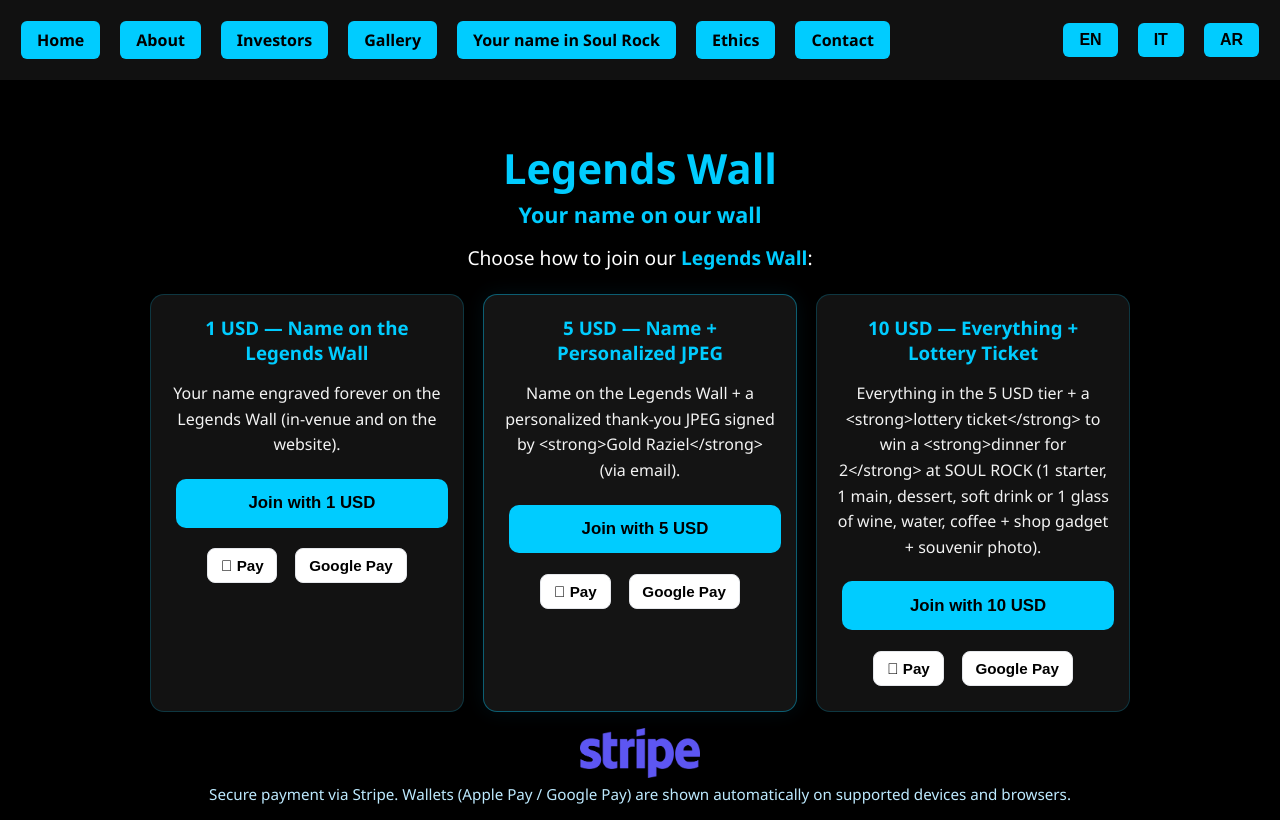
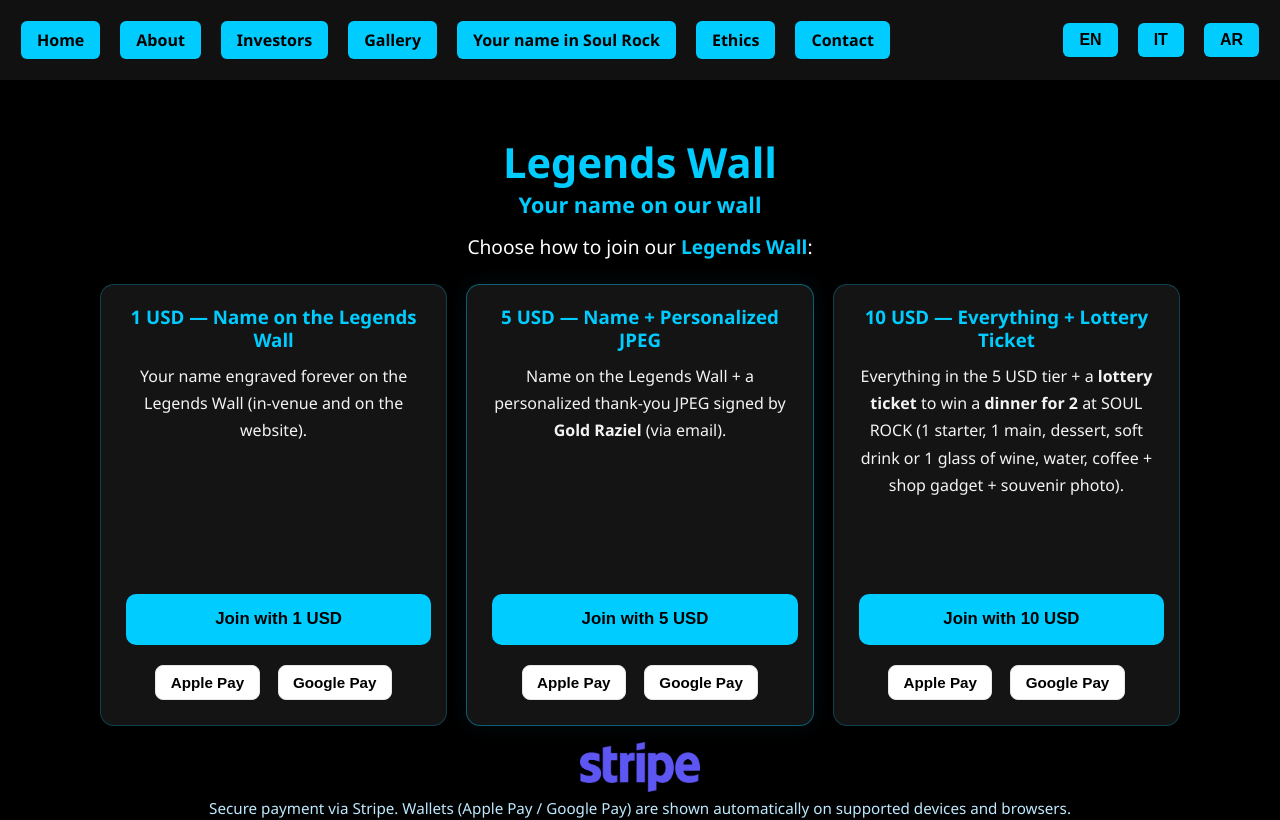
Before and after one commit to GoldRaziel/SRC6, a React (Create React App) app: page /donate in a window 1280 px wide. Shown: the top 820 px of the page. Built offline with nearby package versions, Linux system fonts and the light colour scheme.

Commit message:
Update Donate.js

```diff
--- a/src/pages/Donate.js
+++ b/src/pages/Donate.js
@@ -9,9 +9,11 @@ import solQR from '../assets/images/SOL_wallet_qr_resized.png';
 const Donate = () => {
   const { t } = useTranslation();
 
+  // --- Clipboard helpers -----------------------------------------------------
   const copyToClipboard = (text) => {
     if (navigator.clipboard && window.isSecureContext) {
-      navigator.clipboard.writeText(text)
+      navigator.clipboard
+        .writeText(text)
         .then(() => alert(t('donate_copy_success')))
         .catch(() => fallbackCopy(text));
     } else {
@@ -36,16 +38,24 @@ const Donate = () => {
     }
     document.body.removeChild(textArea);
   };
+  // ---------------------------------------------------------------------------
 
-  // TODO: sostituisci questi URL con i tuoi Payment Links Stripe dedicati ai tre livelli
+  // TODO: sostituisci con i tuoi Stripe Payment Links (1 / 5 / 10 USD)
   const LINK_1USD = '#PAY_1USD';
   const LINK_5USD = '#PAY_5USD';
   const LINK_10USD = '#PAY_10USD';
 
   return (
     <div style={{ padding: '2rem', textAlign: 'center' }}>
-      {/* TITOLO */}
-      <h1 style={{ color: '#00ccff', fontSize: '2.6rem', marginBottom: '0.25rem' }}>
+      {/* TITOLO PRINCIPALE */}
+      <h1
+        style={{
+          color: '#00ccff',
+          fontSize: '2.6rem',
+          lineHeight: 1.1,
+          marginBottom: '0.25rem'
+        }}
+      >
         {t('legends_title')}
       </h1>
 
@@ -69,37 +79,62 @@ const Donate = () => {
           maxWidth: '850px',
           margin: '0.2rem auto 1.25rem',
           lineHeight: '1.7',
-          color: '#ffffff',
+          color: '#ffffff'
         }}
         dangerouslySetInnerHTML={{ __html: t('legends_subtitle_multi') }}
       />
 
-      {/* CARD LIVELLI */}
+      {/* GRID: 3 colonne con altezza uniforme */}
       <div
         style={{
           display: 'grid',
-          gridTemplateColumns: 'repeat(auto-fit, minmax(260px, 1fr))',
+          gridTemplateColumns: 'repeat(auto-fit, minmax(280px, 1fr))',
           gap: '1.2rem',
-          maxWidth: '980px',
-          margin: '1.25rem auto 0',
+          maxWidth: '1080px',
+          margin: '1.25rem auto 0'
         }}
       >
-        {/* 1 USD */}
-        <div style={{
-          background: '#121212',
-          border: '1px solid #00ccff33',
+        {/* --- CARD 1 USD ----------------------------------------------------- */}
+        <div
+          style={{
+            background: '#141414',
+            border: '1px solid #00ccff40',
             borderRadius: '14px',
-          padding: '1.25rem'
-        }}>
-          <h3 style={{ color: '#00ccff', margin: 0 }}>{t('tier1_title')}</h3>
-          <p style={{ color: '#fff', opacity: 0.95, lineHeight: 1.6, minHeight: '72px' }}>
-            {t('tier1_desc')}
-          </p>
+            padding: '1.25rem',
+            display: 'flex',
+            flexDirection: 'column',
+            justifyContent: 'flex-start',
+            minHeight: 400
+          }}
+        >
+          <h3
+            style={{
+              color: '#00ccff',
+              margin: 0,
+              lineHeight: 1.25
+            }}
+          >
+            {t('tier1_title')}
+          </h3>
+
+          {/* descrizione con HTML (strong, ecc.) */}
+          <div
+            style={{
+              color: '#ffffff',
+              opacity: 0.95,
+              lineHeight: 1.7,
+              marginTop: '0.7rem'
+            }}
+            dangerouslySetInnerHTML={{ __html: t('tier1_desc') }}
+          />
+
+          {/* CTA blocco in basso */}
+          <div style={{ marginTop: 'auto' }}>
             <a href={LINK_1USD} target="_blank" rel="noreferrer">
               <button
                 style={{
                   width: '100%',
-                padding: '0.9rem 1rem',
+                  padding: '0.95rem 1rem',
                   fontSize: '1.05rem',
                   borderRadius: '10px',
                   backgroundColor: '#00ccff',
@@ -107,18 +142,27 @@ const Donate = () => {
                   border: 'none',
                   cursor: 'pointer',
                   fontWeight: 'bold',
+                  marginTop: '1rem'
                 }}
               >
                 {t('tier_pay_cta', { amount: '1 USD' })}
               </button>
             </a>
-          <div style={{ marginTop: '0.65rem' }}>
-            {/* Pulsanti wallet (stesso link) */}
-            <a href={LINK_1USD} target="_blank" rel="noreferrer"
-              style={{ marginRight: '0.5rem', display: 'inline-block' }}>
+
+            {/* shortcut wallet → stesso link Stripe */}
+            <div
+              style={{
+                marginTop: '0.65rem',
+                display: 'flex',
+                gap: '0.5rem',
+                justifyContent: 'center',
+                flexWrap: 'wrap'
+              }}
+            >
+              <a href={LINK_1USD} target="_blank" rel="noreferrer">
                 <button
                   style={{
-                  padding: '0.5rem 0.8rem',
+                    padding: '0.5rem 0.9rem',
                     fontSize: '0.95rem',
                     borderRadius: '8px',
                     backgroundColor: '#fff',
@@ -128,144 +172,13 @@ const Donate = () => {
                     fontWeight: 600
                   }}
                 >
-                 Pay
+                  Apple Pay
                 </button>
               </a>
-            <a href={LINK_1USD} target="_blank" rel="noreferrer" style={{ display: 'inline-block' }}>
+              <a href={LINK_1USD} target="_blank" rel="noreferrer">
                 <button
                   style={{
-                  padding: '0.5rem 0.8rem',
-                  fontSize: '0.95rem',
-                  borderRadius: '8px',
-                  backgroundColor: '#fff',
-                  color: '#000',
-                  border: '1px solid #e5e7eb',
-                  cursor: 'pointer',
-                  fontWeight: 600
-                }}
-              >
-                Google&nbsp;Pay
-              </button>
-            </a>
-          </div>
-        </div>
-
-        {/* 5 USD */}
-        <div style={{
-          background: '#141414',
-          border: '1px solid #00ccff66',
-          borderRadius: '14px',
-          padding: '1.25rem',
-          boxShadow: '0 0 20px rgba(0,176,240,0.08)'
-        }}>
-          <h3 style={{ color: '#00ccff', margin: 0 }}>{t('tier2_title')}</h3>
-          <p style={{ color: '#fff', opacity: 0.95, lineHeight: 1.6, minHeight: '72px' }}>
-            {t('tier2_desc')}
-          </p>
-          <a href={LINK_5USD} target="_blank" rel="noreferrer">
-            <button
-              style={{
-                width: '100%',
-                padding: '0.9rem 1rem',
-                fontSize: '1.05rem',
-                borderRadius: '10px',
-                backgroundColor: '#00ccff',
-                color: '#000',
-                border: 'none',
-                cursor: 'pointer',
-                fontWeight: 'bold',
-              }}
-            >
-              {t('tier_pay_cta', { amount: '5 USD' })}
-            </button>
-          </a>
-          <div style={{ marginTop: '0.65rem' }}>
-            <a href={LINK_5USD} target="_blank" rel="noreferrer"
-              style={{ marginRight: '0.5rem', display: 'inline-block' }}>
-              <button
-                style={{
-                  padding: '0.5rem 0.8rem',
-                  fontSize: '0.95rem',
-                  borderRadius: '8px',
-                  backgroundColor: '#fff',
-                  color: '#000',
-                  border: '1px solid #e5e7eb',
-                  cursor: 'pointer',
-                  fontWeight: 600
-                }}
-              >
-                 Pay
-              </button>
-            </a>
-            <a href={LINK_5USD} target="_blank" rel="noreferrer" style={{ display: 'inline-block' }}>
-              <button
-                style={{
-                  padding: '0.5rem 0.8rem',
-                  fontSize: '0.95rem',
-                  borderRadius: '8px',
-                  backgroundColor: '#fff',
-                  color: '#000',
-                  border: '1px solid #e5e7eb',
-                  cursor: 'pointer',
-                  fontWeight: 600
-                }}
-              >
-                Google&nbsp;Pay
-              </button>
-            </a>
-          </div>
-        </div>
-
-        {/* 10 USD */}
-        <div style={{
-          background: '#121212',
-          border: '1px solid #00ccff33',
-          borderRadius: '14px',
-          padding: '1.25rem'
-        }}>
-          <h3 style={{ color: '#00ccff', margin: 0 }}>{t('tier3_title')}</h3>
-          <p style={{ color: '#fff', opacity: 0.95, lineHeight: 1.6, minHeight: '72px' }}>
-            {t('tier3_desc')}
-          </p>
-          <a href={LINK_10USD} target="_blank" rel="noreferrer">
-            <button
-              style={{
-                width: '100%',
-                padding: '0.9rem 1rem',
-                fontSize: '1.05rem',
-                borderRadius: '10px',
-                backgroundColor: '#00ccff',
-                color: '#000',
-                border: 'none',
-                cursor: 'pointer',
-                fontWeight: 'bold',
-              }}
-            >
-              {t('tier_pay_cta', { amount: '10 USD' })}
-            </button>
-          </a>
-          <div style={{ marginTop: '0.65rem' }}>
-            <a href={LINK_10USD} target="_blank" rel="noreferrer"
-              style={{ marginRight: '0.5rem', display: 'inline-block' }}>
-              <button
-                style={{
-                  padding: '0.5rem 0.8rem',
-                  fontSize: '0.95rem',
-                  borderRadius: '8px',
-                  backgroundColor: '#fff',
-                  color: '#000',
-                  border: '1px solid #e5e7eb',
-                  cursor: 'pointer',
-                  fontWeight: 600
-                }}
-              >
-                 Pay
-              </button>
-            </a>
-            <a href={LINK_10USD} target="_blank" rel="noreferrer" style={{ display: 'inline-block' }}>
-              <button
-                style={{
-                  padding: '0.5rem 0.8rem',
+                    padding: '0.5rem 0.9rem',
                     fontSize: '0.95rem',
                     borderRadius: '8px',
                     backgroundColor: '#fff',
@@ -282,7 +195,205 @@ const Donate = () => {
           </div>
         </div>
 
-      {/* Nota sicurezze */}
+        {/* --- CARD 5 USD ----------------------------------------------------- */}
+        <div
+          style={{
+            background: '#141414',
+            border: '1px solid #00ccff66',
+            borderRadius: '14px',
+            padding: '1.25rem',
+            display: 'flex',
+            flexDirection: 'column',
+            justifyContent: 'flex-start',
+            minHeight: 400,
+            boxShadow: '0 0 20px rgba(0,176,240,0.08)'
+          }}
+        >
+          <h3
+            style={{
+              color: '#00ccff',
+              margin: 0,
+              lineHeight: 1.25
+            }}
+          >
+            {t('tier2_title')}
+          </h3>
+
+          <div
+            style={{
+              color: '#ffffff',
+              opacity: 0.95,
+              lineHeight: 1.7,
+              marginTop: '0.7rem'
+            }}
+            dangerouslySetInnerHTML={{ __html: t('tier2_desc') }}
+          />
+
+          <div style={{ marginTop: 'auto' }}>
+            <a href={LINK_5USD} target="_blank" rel="noreferrer">
+              <button
+                style={{
+                  width: '100%',
+                  padding: '0.95rem 1rem',
+                  fontSize: '1.05rem',
+                  borderRadius: '10px',
+                  backgroundColor: '#00ccff',
+                  color: '#000',
+                  border: 'none',
+                  cursor: 'pointer',
+                  fontWeight: 'bold',
+                  marginTop: '1rem'
+                }}
+              >
+                {t('tier_pay_cta', { amount: '5 USD' })}
+              </button>
+            </a>
+
+            <div
+              style={{
+                marginTop: '0.65rem',
+                display: 'flex',
+                gap: '0.5rem',
+                justifyContent: 'center',
+                flexWrap: 'wrap'
+              }}
+            >
+              <a href={LINK_5USD} target="_blank" rel="noreferrer">
+                <button
+                  style={{
+                    padding: '0.5rem 0.9rem',
+                    fontSize: '0.95rem',
+                    borderRadius: '8px',
+                    backgroundColor: '#fff',
+                    color: '#000',
+                    border: '1px solid #e5e7eb',
+                    cursor: 'pointer',
+                    fontWeight: 600
+                  }}
+                >
+                  Apple Pay
+                </button>
+              </a>
+              <a href={LINK_5USD} target="_blank" rel="noreferrer">
+                <button
+                  style={{
+                    padding: '0.5rem 0.9rem',
+                    fontSize: '0.95rem',
+                    borderRadius: '8px',
+                    backgroundColor: '#fff',
+                    color: '#000',
+                    border: '1px solid #e5e7eb',
+                    cursor: 'pointer',
+                    fontWeight: 600
+                  }}
+                >
+                  Google&nbsp;Pay
+                </button>
+              </a>
+            </div>
+          </div>
+        </div>
+
+        {/* --- CARD 10 USD ---------------------------------------------------- */}
+        <div
+          style={{
+            background: '#141414',
+            border: '1px solid #00ccff40',
+            borderRadius: '14px',
+            padding: '1.25rem',
+            display: 'flex',
+            flexDirection: 'column',
+            justifyContent: 'flex-start',
+            minHeight: 400
+          }}
+        >
+          <h3
+            style={{
+              color: '#00ccff',
+              margin: 0,
+              lineHeight: 1.25
+            }}
+          >
+            {t('tier3_title')}
+          </h3>
+
+          <div
+            style={{
+              color: '#ffffff',
+              opacity: 0.95,
+              lineHeight: 1.7,
+              marginTop: '0.7rem'
+            }}
+            dangerouslySetInnerHTML={{ __html: t('tier3_desc') }}
+          />
+
+          <div style={{ marginTop: 'auto' }}>
+            <a href={LINK_10USD} target="_blank" rel="noreferrer">
+              <button
+                style={{
+                  width: '100%',
+                  padding: '0.95rem 1rem',
+                  fontSize: '1.05rem',
+                  borderRadius: '10px',
+                  backgroundColor: '#00ccff',
+                  color: '#000',
+                  border: 'none',
+                  cursor: 'pointer',
+                  fontWeight: 'bold',
+                  marginTop: '1rem'
+                }}
+              >
+                {t('tier_pay_cta', { amount: '10 USD' })}
+              </button>
+            </a>
+
+            <div
+              style={{
+                marginTop: '0.65rem',
+                display: 'flex',
+                gap: '0.5rem',
+                justifyContent: 'center',
+                flexWrap: 'wrap'
+              }}
+            >
+              <a href={LINK_10USD} target="_blank" rel="noreferrer">
+                <button
+                  style={{
+                    padding: '0.5rem 0.9rem',
+                    fontSize: '0.95rem',
+                    borderRadius: '8px',
+                    backgroundColor: '#fff',
+                    color: '#000',
+                    border: '1px solid #e5e7eb',
+                    cursor: 'pointer',
+                    fontWeight: 600
+                  }}
+                >
+                  Apple Pay
+                </button>
+              </a>
+              <a href={LINK_10USD} target="_blank" rel="noreferrer">
+                <button
+                  style={{
+                    padding: '0.5rem 0.9rem',
+                    fontSize: '0.95rem',
+                    borderRadius: '8px',
+                    backgroundColor: '#fff',
+                    color: '#000',
+                    border: '1px solid #e5e7eb',
+                    cursor: 'pointer',
+                    fontWeight: 600
+                  }}
+                >
+                  Google&nbsp;Pay
+                </button>
+              </a>
+            </div>
+          </div>
+        </div>
+      </div>
+
+      {/* TRUST STRIPE */}
       <div style={{ marginTop: '1rem' }}>
         <img
           src={stripeLogo}
@@ -294,25 +405,26 @@ const Donate = () => {
         </p>
       </div>
 
-      {/* CRYPTO */}
+      {/* SEZIONE CRYPTO */}
       <h2
         style={{
           color: '#00ccff',
           marginTop: '2.5rem',
           fontWeight: 'bold',
           textTransform: 'uppercase',
-          letterSpacing: '0.03em',
+          letterSpacing: '0.03em'
         }}
       >
         {t('legends_crypto_title')}
       </h2>
+
       <p
         style={{
           fontSize: '1.05rem',
           maxWidth: '820px',
           margin: '0.8rem auto 0',
           lineHeight: '1.7',
-          color: '#ffffff',
+          color: '#ffffff'
         }}
       >
         {t('legends_crypto_text')}
@@ -324,7 +436,7 @@ const Donate = () => {
           flexWrap: 'wrap',
           justifyContent: 'center',
           gap: '2rem',
-          marginTop: '1.5rem',
+          marginTop: '1.5rem'
         }}
       >
         {/* BTC */}
@@ -342,7 +454,7 @@ const Donate = () => {
               color: '#000',
               border: 'none',
               cursor: 'pointer',
-              fontWeight: 'bold',
+              fontWeight: 'bold'
             }}
           >
             {t('donate_copy_button')}
@@ -364,7 +476,7 @@ const Donate = () => {
               color: '#000',
               border: 'none',
               cursor: 'pointer',
-              fontWeight: 'bold',
+              fontWeight: 'bold'
             }}
           >
             {t('donate_copy_button')}
@@ -386,7 +498,7 @@ const Donate = () => {
               color: '#000',
               border: 'none',
               cursor: 'pointer',
-              fontWeight: 'bold',
+              fontWeight: 'bold'
             }}
           >
             {t('donate_copy_button')}
@@ -401,7 +513,7 @@ const Donate = () => {
           maxWidth: '860px',
           margin: '2rem auto 0',
           lineHeight: '1.7',
-          color: '#ffffff',
+          color: '#ffffff'
         }}
         dangerouslySetInnerHTML={{ __html: t('legends_privacy_note_v2') }}
       />
```
Lines whose indentation alone changed are shown as unchanged.
